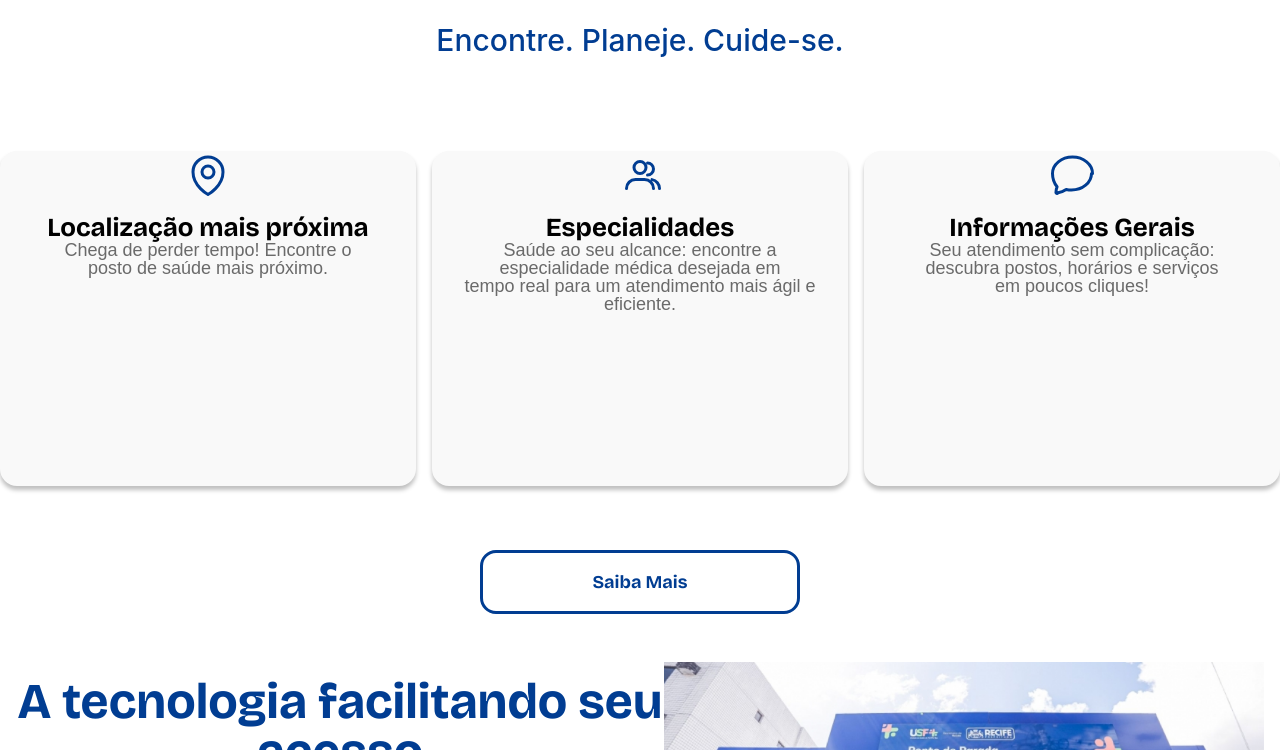
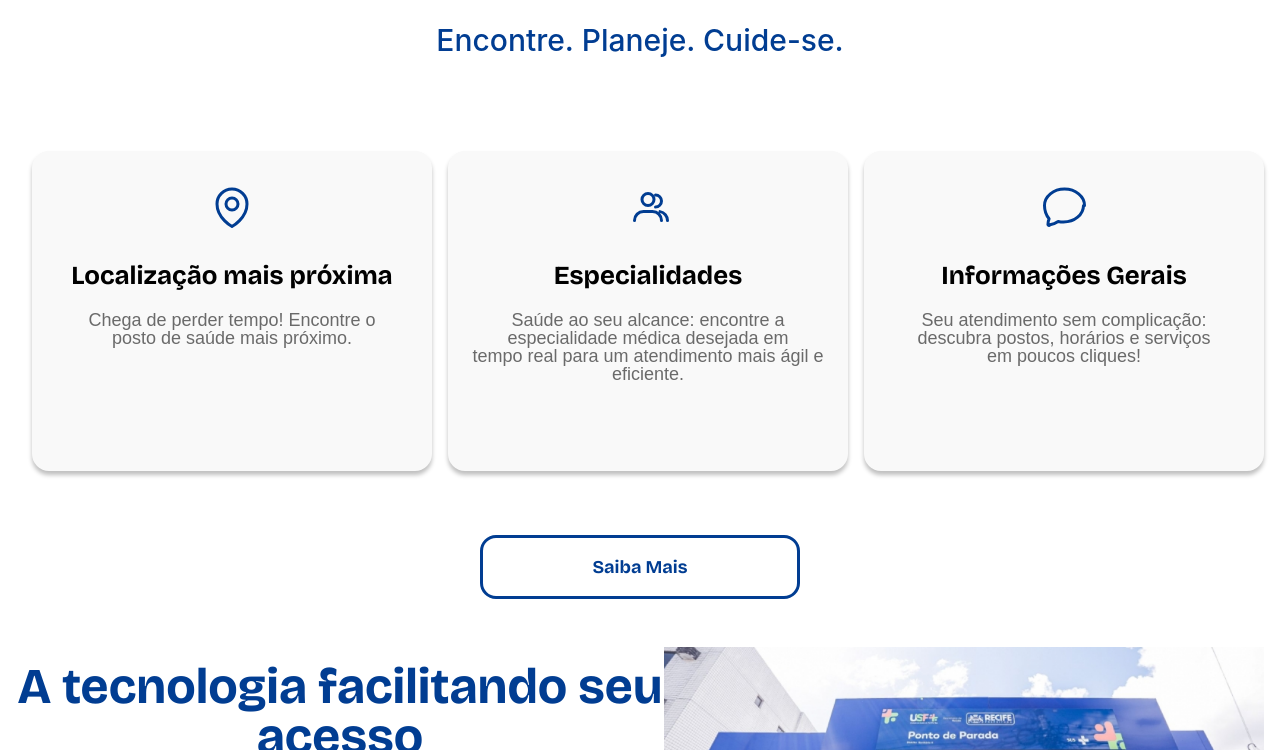
Before and after one commit to Pedro-gomes123/infoSaude, a website: page index.html in a window 1280 px wide. Shown: the part 771-1521 px from the top of the page. Drawn offline with nearby package versions, Linux system fonts and the light colour scheme.

Commit message:
style: update box-shadow for container in style.css for improved visual effect

```diff
--- a/disply.css
+++ b/disply.css
@@ -15,7 +15,7 @@ p {
     display: flex;
 }
 
-/* -------- main ---------*/
+/* -------- header ---------*/
 
 nav {
     display: flex;
@@ -61,7 +61,7 @@ nav {
     object-fit: cover;
 }
 
-/* -------- header ---------*/
+/* -------- main ---------*/
 
 .conteiner-text-home {
     display: flex;
@@ -100,8 +100,8 @@ span {
 .conteiner-card {
     display: grid;
     grid-template-columns: 1fr 1fr 1fr;
-    margin: 0px;
-    gap: 1rem;
+    margin: 0rem 0rem 0rem 2rem;
+
 }
 
 .box {
@@ -110,18 +110,22 @@ span {
     align-items: center;
     justify-content: flex-start;
     margin: 4rem 0rem 4rem 0rem;
-    height: 335px;
+    height: 20rem;
     width: 100%;
-    max-width: 423px;
+    max-width: 400px;
 }
 
 .icone-card {
     display: block;
     width: 48px;
     height: 48px;
-    margin-bottom: 1rem;
+    margin: 2rem 0rem 2rem 0rem;
     justify-content: center;
     align-items: center;
+}
+
+.text-conteiner-card{
+    margin: 0rem 0rem 1.4rem 0rem;
 }
 
 .saiba-mais {
--- a/style.css
+++ b/style.css
@@ -14,7 +14,7 @@
 .container {
     background-color: var(--color-conteiner-white); /* Corrigido erro na variável */
     border-radius: 17px;
-    box-shadow: 0px 4px 4px rgba(0, 0, 0, 0.25);
+    box-shadow: 42px 5px 4px rgba(0, 0, 0, 0.25);
 }
 
 /*--------- main.home---------*/
```
